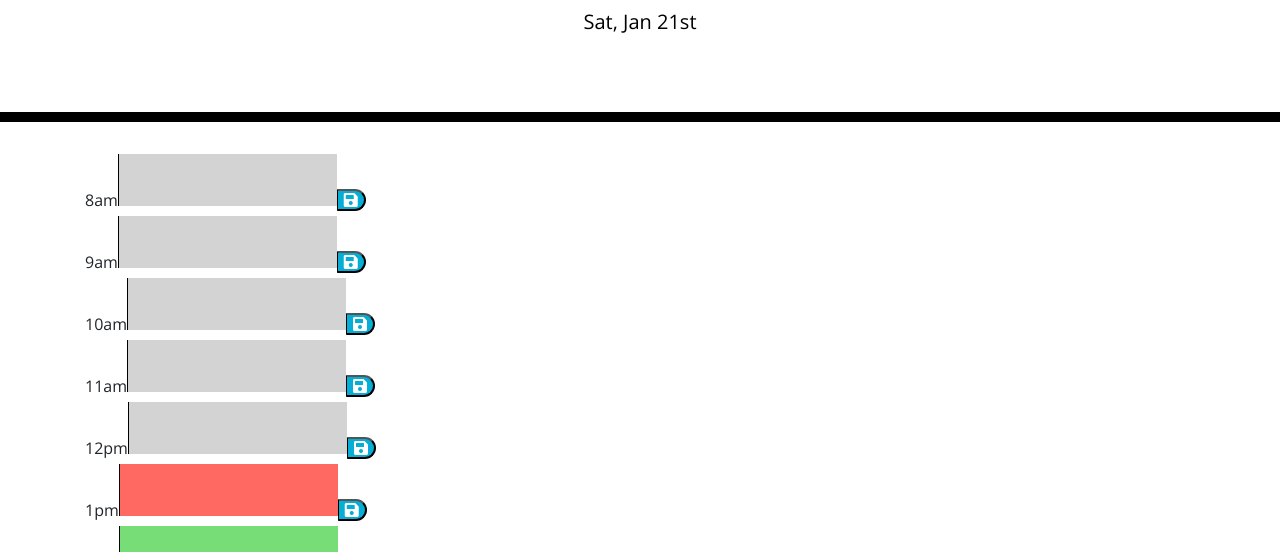
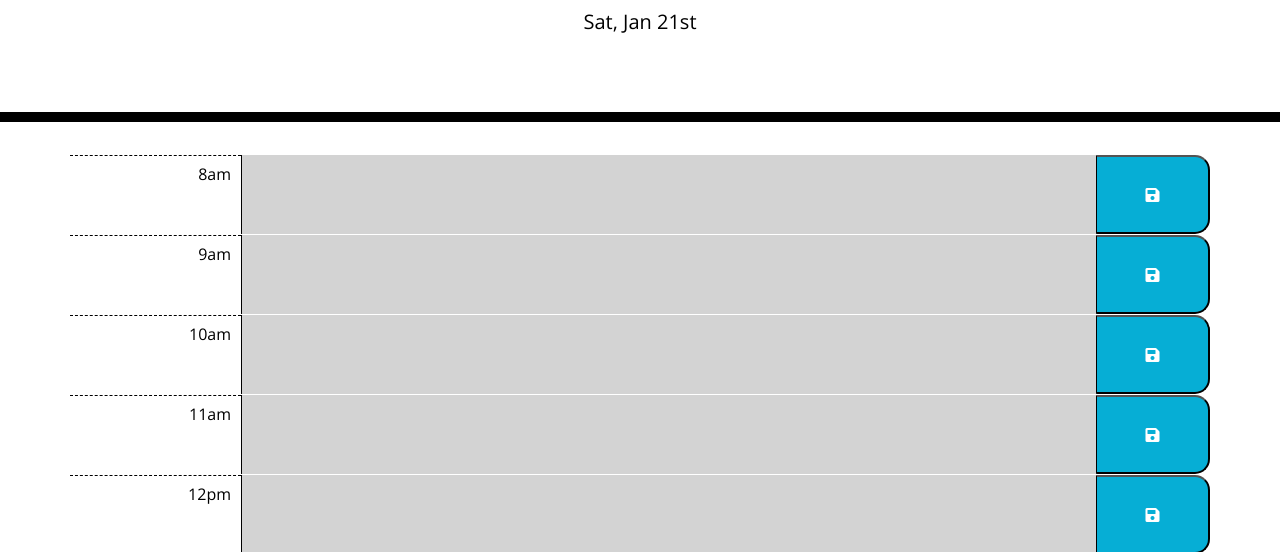
Before and after one commit to R0bsaunders/robs-javascript-powered-todo-daily-planner, a plain HTML site: page index.html in a window 1280 px wide. Shown: the part 182-734 px from the top of the page. Drawn offline with nearby package versions, Linux system fonts and the light colour scheme.

Commit message:
stying for onpage elements completed. Now resembles the mockup

```diff
--- a/assets/scripts/script.js
+++ b/assets/scripts/script.js
@@ -17,15 +17,17 @@ function displayTime() {
 for (let i = startHour; i <= endHour; i++) {
     // Create containing DIV element
     let timeblockWrapper = $('<div>')
-    .addClass("time-slot-Wrapper");
+    .addClass("row");
 
     // Create time slot label
     let timeblockHour = moment(`2023-01-01T${i < 10 ? "0" + i : i}:00:00`).format("ha");
     let timeblockLabel = $('<label>')
+    .addClass("hour")
     .text(timeblockHour);
 
     // Create text entry area
     let textEntry = $('<textarea>')
+    .addClass("textarea")
     .attr("id", i);
 
     // Set future, past or present class based on current time
--- a/assets/styles/style.css
+++ b/assets/styles/style.css
@@ -11,6 +11,7 @@ textarea {
   color: #000000;
   border-left: 1px solid black;
   padding: 10px;
+  width: 75%;
 }
 
 .jumbotron {
@@ -28,18 +29,24 @@ textarea {
 .time-block {
   text-align: center;
   border-radius: 15px;
+  border: 2px solid pink;
+
 }
 
 .row {
   white-space: pre-wrap;
   height: 80px;
   border-top: 1px solid white;
+  justify-content:space-around;
 }
 
 .hour {
   background-color: #ffffff;
+  text-align: right;
+  padding: 10px;
   color: #000000;
   border-top: 1px dashed #000000;
+  width: 15%;
 }
 
 .past {
@@ -63,6 +70,7 @@ textarea {
   border-bottom-right-radius: 15px;
   background-color: #06aed5;
   color: white;
+  width: 10%;
 }
 
 .saveBtn i:hover {
```
Also changed, not shown: index.html (line endings or trailing spaces).
